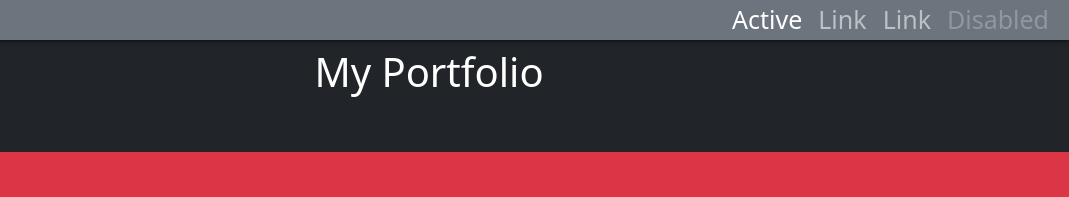
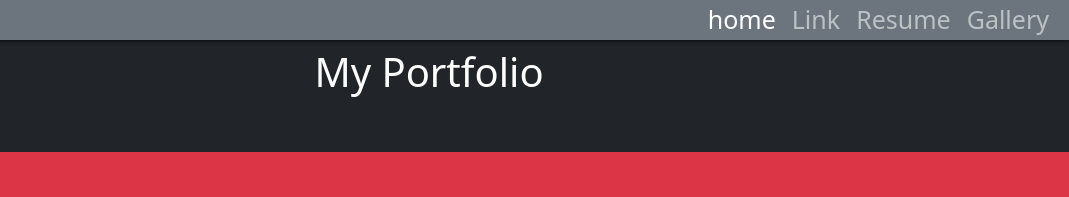
Before and after one commit to Jauerbach123/Portfolio, a plain HTML site: page index.html in a window 1280 px wide. Shown: the top 197 px of the page, 211-1280 px from the left. Drawn offline with nearby package versions, Linux system fonts and the light colour scheme.

Commit message:
Update index.html

```diff
--- a/index.html
+++ b/index.html
@@ -25,18 +25,19 @@
       <img src="pics\Screenshot 2022-05-04 9.01.43 AM (1).png" alt="Logo" style="width:120px;" class="rounded-pill">
       <ul class="navbar-nav">
         <li class="nav-item">
-          <a class="nav-link active" href="#">Active</a>
+          <a class="nav-link active" href="index.html">home</a>
         </li>
         <li class="nav-item">
-          <a class="nav-link" href="#">Link</a>
+          <a class="nav-link" href="Aboutme.html">Link</a>
         </li>
         <li class="nav-item">
-          <a class="nav-link" href="#">Link</a>
+          <a class="nav-link" href="Resume.html">Resume </a>
         </li>
         <li class="nav-item">
-          <a class="nav-link disabled" href="#">Disabled</a>
+          <a class="nav-link" href="Gallery.htmll">Gallery </a>
         </li>
       </ul>
+
     </div>
   </nav>
   <div class="p-2 bg-dark  text-white text-center">
```
